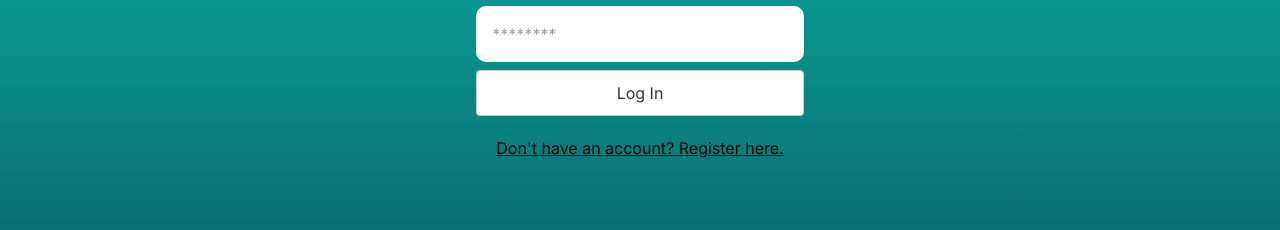
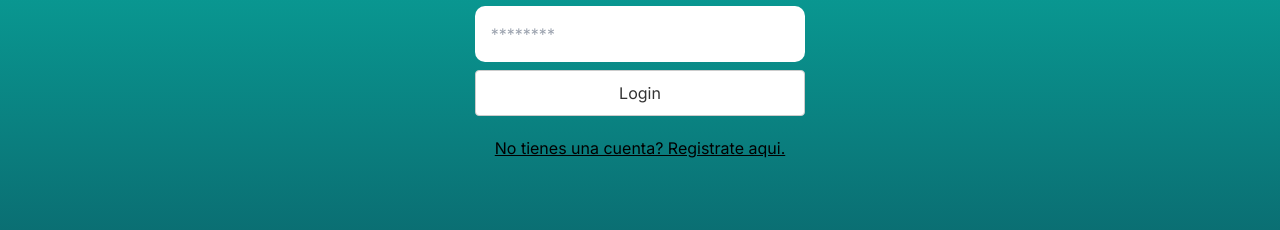
Before and after one commit to metagiles2023/SaludAgil2023, a Next.js app in the folder front/frontend-salud/: page / in a window 1280 px wide. Shown: the part 420-650 px from the top of the page. Built offline with nearby package versions, Linux system fonts and the light colour scheme.

Commit message:
cambios formulario registro / login

```diff
--- a/front/frontend-salud/src/components/login/login.jsx
+++ b/front/frontend-salud/src/components/login/login.jsx
@@ -17,9 +17,9 @@ export const Login = (props) => {
                 <input value={DNI} onChange={(e) => setDNI(e.target.value)}type="DNI" placeholder="43040506" id="DNI" name="DNI" />
                 <label htmlFor="password" style={{ fontSize: '23px' }}>Contraseña</label>
                 <input value={pass} onChange={(e) => setPass(e.target.value)} type="password" placeholder="********" id="password" name="password" />
-                <button type="submit" className="white-background">Log In</button>
+                <button type="submit" className="white-background">Login</button>
             </form>
-            <button className="link-btn" onClick={() => props.onFormSwitch('register')}>Don't have an account? Register here.</button>
+            <button className="link-btn" onClick={() => props.onFormSwitch('register')}>No tienes una cuenta? Registrate aqui.</button>
         </div>
     )
 }
--- a/front/frontend-salud/src/components/registro/registro.jsx
+++ b/front/frontend-salud/src/components/registro/registro.jsx
@@ -15,7 +15,7 @@ export const Register = (props) => {
 
     return (
         <div className="auth-form-container">
-            <h2 style={{fontSize: '40px' , fontWeight: 'bold'}}>Registrarse</h2>
+            <h2 style={{fontSize: '40px' , fontWeight: 'bold'}}>REGISTER</h2>
         <form className="register-form" onSubmit={handleSubmit}>
             <label htmlFor="name" style={{ fontSize: '23px' }}>Nombre</label>
             <input value={name} name="name" onChange={(e) => setName(e.target.value)} id="name" placeholder="Nombre" />
@@ -29,9 +29,9 @@ export const Register = (props) => {
             <input value={email} onChange={(e) => setEmail(e.target.value)}type="email" placeholder="youremail@gmail.com" id="email" name="email" />
             <label htmlFor="password" style={{ fontSize: '23px' }}>Contraseña</label>
             <input value={pass} onChange={(e) => setPass(e.target.value)} type="password" placeholder="********" id="password" name="password" />
-            <button type="submit" className="white-background">Log In</button>
+            <button type="submit" className="white-background">Login</button>
         </form>
-        <button className="link-btn" onClick={() => props.onFormSwitch('login')}>Already have an account? Login here.</button>
+        <button className="link-btn" onClick={() => props.onFormSwitch('login')}>Ya tienes una cuenta? Inicia sesion aqui.</button>
     </div>
     )
 }
```
